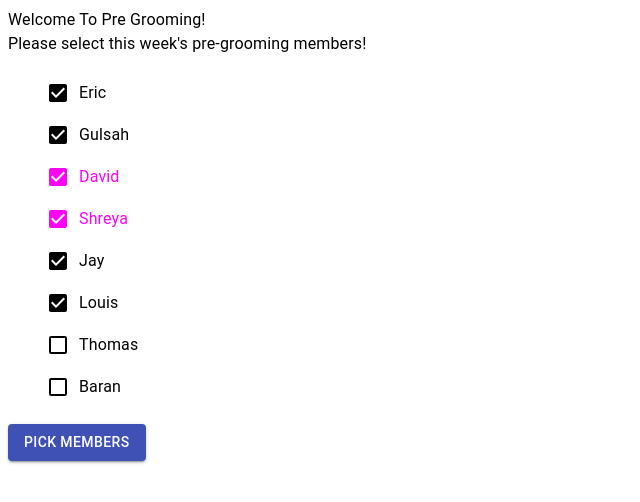
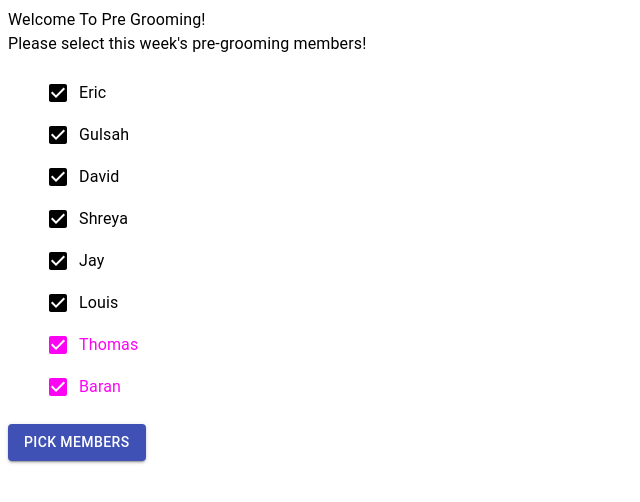
Before and after one commit to gulsahsarsilmaz/pre-grooming-react, a React (Create React App) app: page / in a window 1280 px wide. Shown: the top 502 px of the page, without its empty margins (0-640 px from the left). Built offline with nearby package versions, Linux system fonts and the light colour scheme.

Commit message:
1 file modified

```diff
--- a/src/App.js
+++ b/src/App.js
@@ -9,12 +9,12 @@ export default function App() {
     users: [
       { id: 1, value: "Eric", isChecked: true, isCurrent: false },
       { id: 2, value: "Gulsah", isChecked: true, isCurrent: false },
-      { id: 3, value: "David", isChecked: true, isCurrent: true },
-      { id: 4, value: "Shreya", isChecked: true, isCurrent: true },
+      { id: 3, value: "David", isChecked: true, isCurrent: false },
+      { id: 4, value: "Shreya", isChecked: true, isCurrent: false },
       { id: 5, value: "Jay", isChecked: true, isCurrent: false },
       { id: 6, value: "Louis", isChecked: true, isCurrent: false },
-      { id: 7, value: "Thomas", isChecked: false, isCurrent: false },
-      { id: 8, value: "Baran", isChecked: false, isCurrent: false }
+      { id: 7, value: "Thomas", isChecked: true, isCurrent: true },
+      { id: 8, value: "Baran", isChecked: true, isCurrent: true }
     ]
   });
 
```
